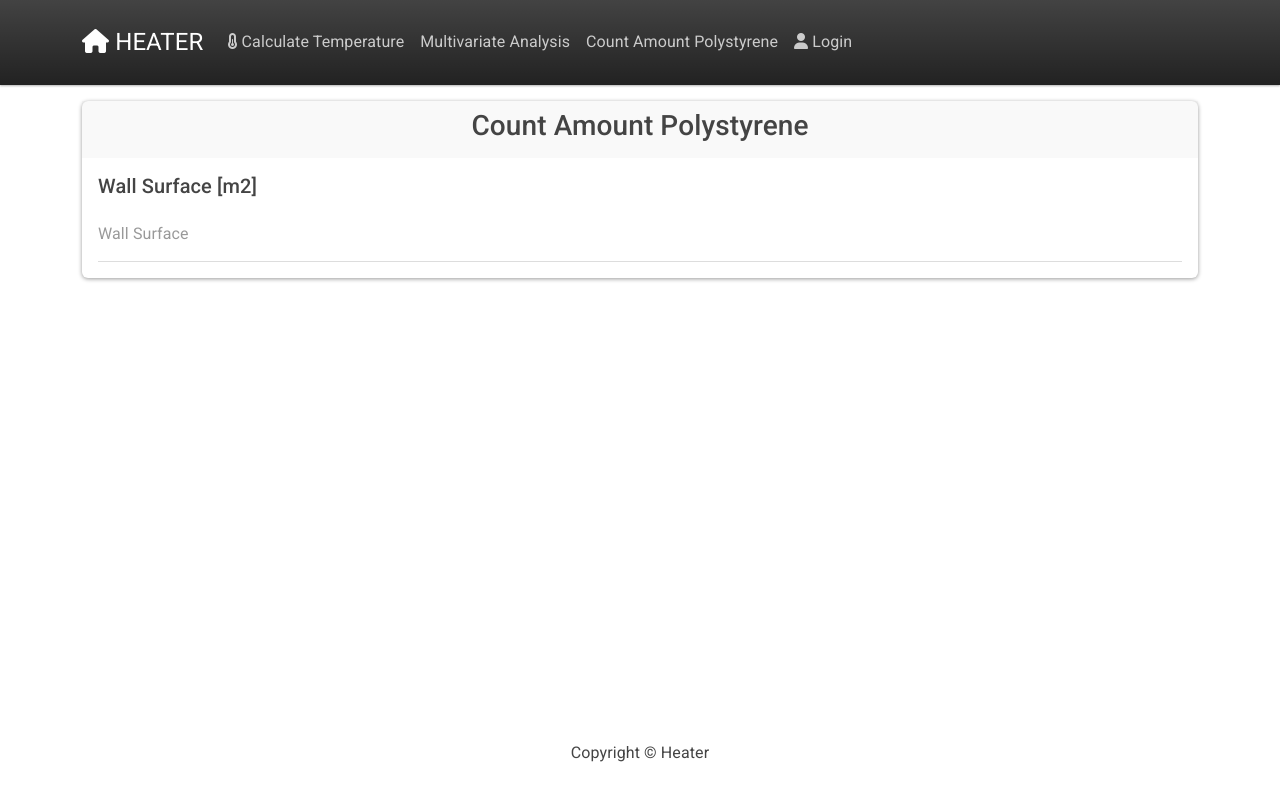
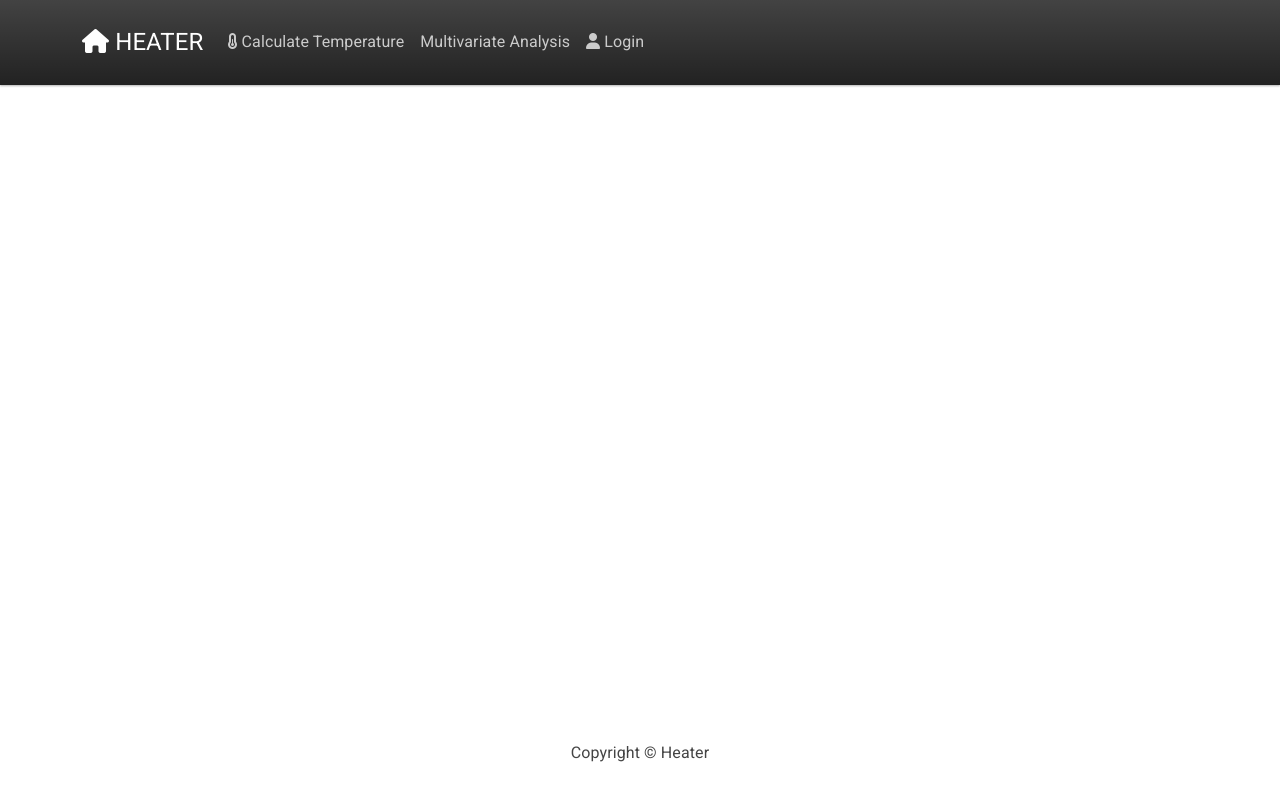
Before and after one commit to rafinder1/heat_app_react, a React (Create React App) app: page /count_amount_polystyrene in a window 1280 px wide. Built offline with nearby package versions, Linux system fonts and the light colour scheme.

Commit message:
refactor and add cards with amount polystyrene

```diff
--- a/src/components/Header.js
+++ b/src/components/Header.js
@@ -11,7 +11,6 @@ function Header() {
                         <Nav className="mr-auto">
                             <Nav.Link href="/calc_temp"><i className='fas fa-thermometer-half'></i>  Calculate Temperature</Nav.Link>
                             <Nav.Link href="/multi_analysis">Multivariate Analysis</Nav.Link>
-                            <Nav.Link href="/count_amount_polystyrene">Count Amount Polystyrene</Nav.Link>
                             <Nav.Link href="/login"><i className='fas fa-user'></i>  Login</Nav.Link>
                         </Nav>
                     </Navbar.Collapse>
--- a/src/pages/App.js
+++ b/src/pages/App.js
@@ -6,10 +6,11 @@ import Footer from '../components/footer';
 import CalculateTemperature from './calculate-temperature/calculate-temperature.components';
 import Home from './home/home';
 import MultivariateAnalysis from './multivariate-analysis/multivariate-analysis.components';
-import CountAmountPolystyrene from './count-amount-polystyrene/count-amount-polystyrene.components';
 import Login from './login/login';
 
 function App() {
+
+
   return (
     <Router>
       <Header />
@@ -18,8 +19,10 @@ function App() {
           <Routes>
             <Route path='/' element={<Home />} />
             <Route path="/calc_temp" element={<CalculateTemperature />} />
-            <Route path="/multi_analysis" element={<MultivariateAnalysis />} />
-            <Route path="/count_amount_polystyrene" element={<CountAmountPolystyrene />} />
+            <Route
+              path="/multi_analysis"
+              element={<MultivariateAnalysis />}
+            />
             <Route path="/login" element={<Login />} />
           </Routes>
         </Container>
--- a/src/pages/count-amount-polystyrene/count-amount-polystyrene.components.js
+++ /dev/null
@@ -1,25 +0,0 @@
-import { Card } from 'react-bootstrap';
-
-import CardHeader from '../../components/card-header';
-import InputField from '../../components/input-field';
-
-function CountAmountPolystyrene() {
-    return (
-        <>
-            <Card>
-                <CardHeader title="Count Amount Polystyrene" >
-                </CardHeader>
-                <Card.Body>
-                    <InputField
-                        value={null}
-                        onChange={null}
-                        placeholder={'Wall Surface'}
-                        header={'Wall Surface [m2]'}
-                    />
-                </Card.Body>
-            </Card>
-        </>
-    )
-}
-
-export default CountAmountPolystyrene
--- a/src/pages/multivariate-analysis/multivariate-analysis.components.js
+++ b/src/pages/multivariate-analysis/multivariate-analysis.components.js
@@ -1,3 +1,4 @@
+import React from 'react';
 import { Card, Col, Row, Button } from 'react-bootstrap';
 
 import CardHeader from '../../components/card-header';
@@ -17,6 +18,8 @@ import useInputPower from './hooks/use-input-power';
 import useDataFetchingTypeMaterials from './hooks/use-data-fetching-type-materials';
 import { useMultiAnalysisHandlers } from './hooks/multi-analysis-handlers';
 import { useMultiCalculationHandlers } from './hooks/multi-calculation-handler';
+
+
 
 function MultiAnalysis() {
     const { selectedTemp, handleDropdownSelect } = useDropdownSelect();
@@ -45,6 +48,8 @@ function MultiAnalysis() {
         mvc,
         handleCalculate
     } = useMultiCalculationHandlers(inputTemp, rows, selectedTemp, inputPower);
+
+
 
 
 
@@ -106,11 +111,9 @@ function MultiAnalysis() {
 
                         </Col>
                         <Col className="d-flex align-items-center justify-content-center">
-
                             <Button variant="primary" onClick={handleAddLayer} style={{ width: '25%', margin: '10px' }}>Add Layer</Button >
                             <Button variant="danger" onClick={handleDelAllRows} style={{ width: '25%', margin: '10px' }}>Del All Layer</Button>
                             <Button variant="success" onClick={handleCalculate} style={{ width: '25%', margin: '10px' }}>Calculate</Button>
-
                         </Col>
                     </Row>
                     <br></br>
@@ -120,6 +123,19 @@ function MultiAnalysis() {
                     />
                 </Card.Body>
             </Card>
+            <br></br>
+            <Card>
+                <CardHeader title="Count Amount Polystyrene" >
+                </CardHeader>
+                <Card.Body>
+                    <InputField
+                        value={null}
+                        onChange={null}
+                        placeholder={'Wall Surface'}
+                        header={'Wall Surface [m2]'}
+                    />
+                </Card.Body>
+            </Card>
         </>
 
     )
```
Also changed, not shown: public/logo192.png (added).
